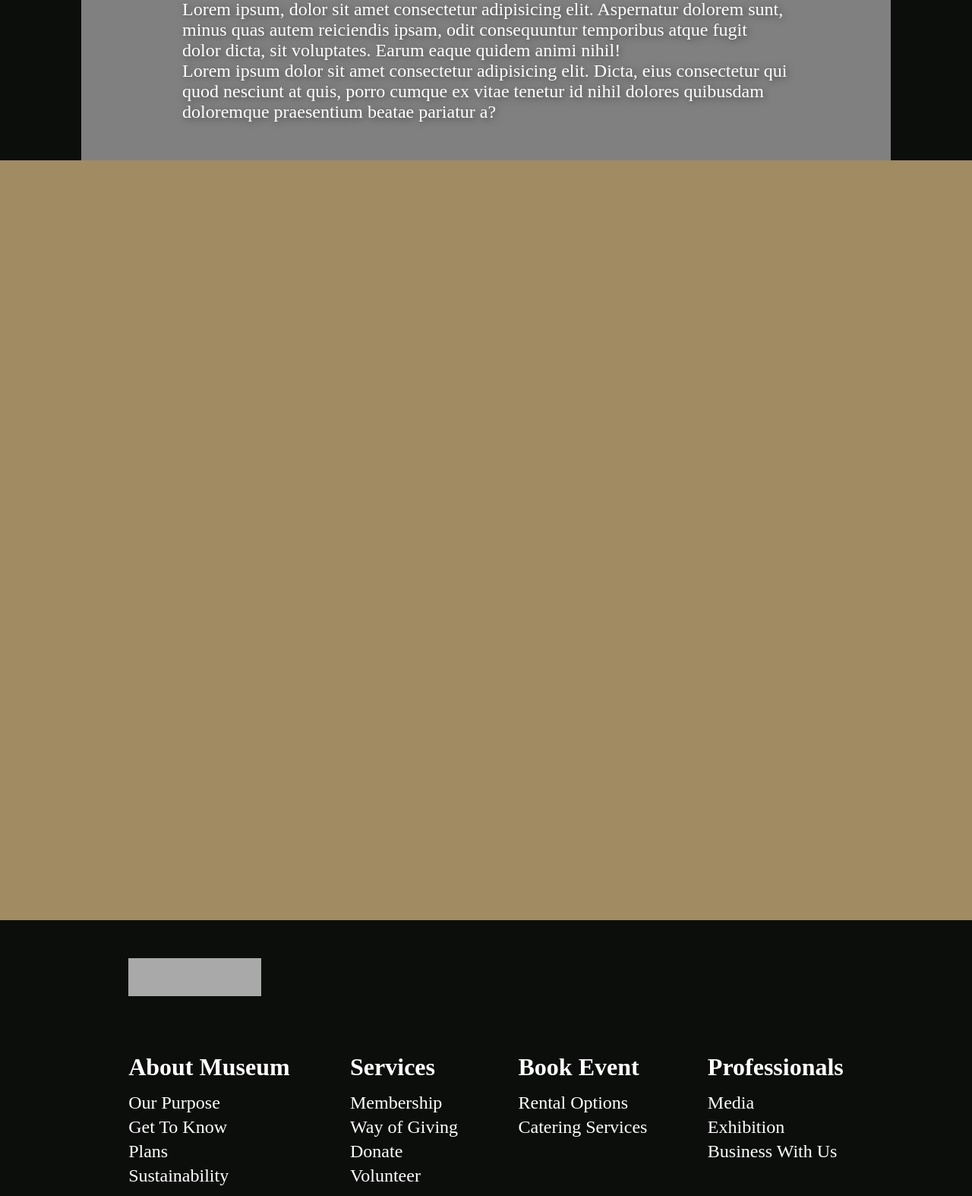
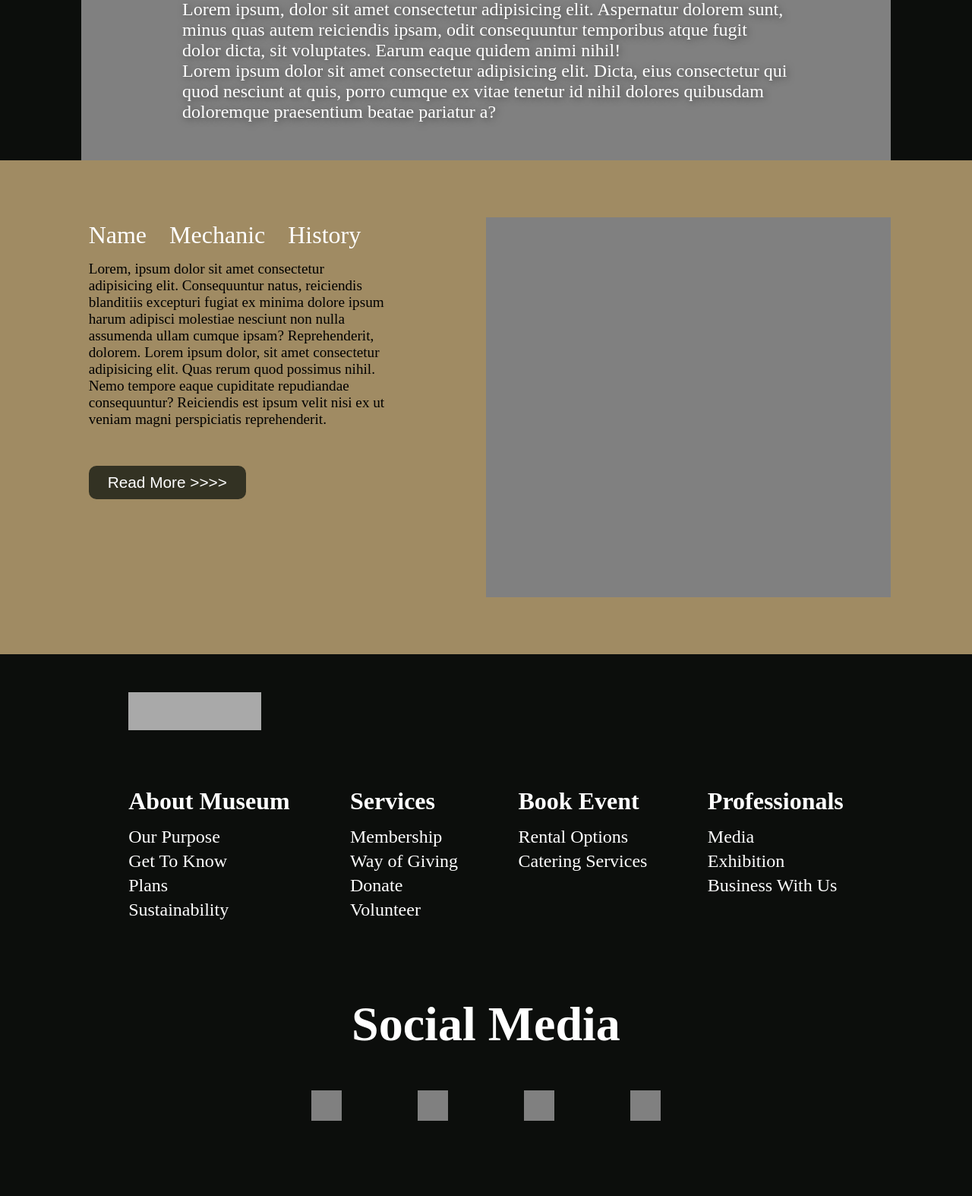
Before and after one commit to TBenipal/FIP_London-Aviation-Museum, a PHP site: page /airplane.html in a window 1280 px wide. Shown: the part 689-2263 px from the top of the page at 76% size. After the commit the page ends 2164 px from the top, so only its background shows below. Run offline with PHP 8.4, Linux system fonts and the light colour scheme.

Commit message:
Updated HTML, CSS/SASS
Updated HTML, CSS/SASS. Created the section 2

```diff
--- a/airplane.html
+++ b/airplane.html
@@ -49,7 +49,18 @@
 </section>
 
         <section id="section-2" class="grid-con">
+            <div id="#s2-navbar" class="l-col-start-2 l-col-end-6">
+                <ul id="s2-nav">
+                    <li class="nav-item"><a>Name</a></li>
+                    <li class="nav-item"><a>Mechanic</a></li>
+                    <li class="nav-item"><a>History</a></li>
+                </ul>
+                <p id="s2-text">Lorem, ipsum dolor sit amet consectetur adipisicing elit. Consequuntur natus, reiciendis blanditiis excepturi fugiat ex minima dolore ipsum harum adipisci molestiae nesciunt non nulla assumenda ullam cumque ipsam? Reprehenderit, dolorem. Lorem ipsum dolor, sit amet consectetur adipisicing elit. Quas rerum quod possimus nihil. Nemo tempore eaque cupiditate repudiandae consequuntur? Reiciendis est ipsum velit nisi ex ut veniam magni perspiciatis reprehenderit.</p>
+                <button id="s2-btn">Read More >>>></button>
+            </div>
+            <div id="s2-block" class="l-col-start-7 l-col-end-12"></div>
 
+            </div>
         </section>
     </main>
 
--- a/css/main.css
+++ b/css/main.css
@@ -47,24 +47,24 @@ ul, li {
     display: flex;
     flex-direction: row;
   }
-  #sidebar a {
+  .nav-item a {
     font-size: 22px;
     color: white;
     text-decoration: none;
     width: 100%;
     cursor: pointer;
   }
-  #sidebar ul li a {
+  .nav-item a {
     position: relative;
     display: inline-block;
     padding: 5px 10px;
     color: white;
     text-decoration: none;
   }
-  #sidebar ul li a:hover {
+  .nav-item a:hover {
     color: #A08B63;
   }
-  #sidebar ul li a::after {
+  .nav-item a::after {
     content: "";
     position: absolute;
     bottom: 0;
@@ -74,7 +74,7 @@ ul, li {
     background-color: #A08B63;
     transition: width 0.3s ease;
   }
-  #sidebar ul li a:hover::after {
+  .nav-item a:hover::after {
     width: 100%;
     left: 0;
     right: 0;
@@ -453,6 +453,42 @@ ul, li {
   }
   #section-2 {
     background-color: #A08B63;
-    height: 1000px;
+    height: auto;
+    padding: 75px 0px;
+  }
+  #s2-nav {
+    display: flex;
+    flex-direction: row;
+    gap: 10px;
+  }
+  #s2-nav .nav-item a {
+    font-size: 2rem;
+  }
+  #s2-nav .nav-item a:hover {
+    color: black;
+  }
+  #s2-nav .nav-item a::after {
+    background-color: black;
+  }
+  #s2-text {
+    font-size: 1.2rem;
+    margin-left: 10px;
+    padding-right: 25px;
+    padding-top: 10px;
+  }
+  #s2-btn {
+    margin-top: 50px;
+    font-size: 1.3rem;
+    border: none;
+    padding: 10px 25px;
+    background-color: #333223;
+    color: white;
+    border-radius: 10px;
+    cursor: pointer;
+    margin-left: 10px;
+  }
+  #s2-block {
+    background-color: gray;
+    height: 500px;
   }
 }/*# sourceMappingURL=main.css.map */
--- a/sass/components/_header.scss
+++ b/sass/components/_header.scss
@@ -55,7 +55,7 @@ ul, li {
       flex-direction: row;
     }
 
-    #sidebar a {
+    .nav-item a {
       font-size: 22px;
       color: white;
       text-decoration: none;
@@ -63,7 +63,7 @@ ul, li {
       cursor: pointer;
     }
 
-  #sidebar ul li a {
+  .nav-item a {
     position: relative;
     display: inline-block;
     padding: 5px 10px;
@@ -71,11 +71,11 @@ ul, li {
     text-decoration: none;
   }
 
-  #sidebar ul li a:hover {
+  .nav-item a:hover {
     color: a.$accent-color;
   }
 
-  #sidebar ul li a::after {
+  .nav-item a::after {
     content: "";
     position: absolute;
     bottom: 0;
@@ -86,7 +86,7 @@ ul, li {
     transition: width 0.3s ease;
   }
 
-  #sidebar ul li a:hover::after {
+  .nav-item a:hover::after {
     width: 100%;
     left: 0;
     right: 0;
--- a/sass/pages/_airplane.scss
+++ b/sass/pages/_airplane.scss
@@ -46,6 +46,50 @@
 
     #section-2 {
         background-color: a.$accent-color;
-        height: 1000px;
+        height: auto;
+        padding: 75px 0px;
+    }
+
+    #s2-nav {
+        display: flex;
+        flex-direction: row;
+        gap: 10px;
+    }
+
+    #s2-nav .nav-item a {
+        font-size: 2rem;
+    }
+
+    #s2-nav .nav-item a:hover {
+        color: black;
+    }
+
+    #s2-nav .nav-item a::after {
+        background-color: black;
+    }
+
+    #s2-text {
+        font-size: 1.2rem;
+        margin-left: 10px;
+        padding-right: 25px;
+        padding-top: 10px;
+    }
+
+    #s2-btn {
+        margin-top: 50px;
+        font-size: 1.3rem;
+        border: none;
+        padding: 10px 25px;
+        background-color: a.$secondary-color;
+        color: white;
+        border-radius: 10px;
+        cursor: pointer;
+        margin-left: 10px;
+
+    }
+
+    #s2-block {
+        background-color: gray;
+        height: 500px;
     }
 }
```
Also changed, not shown: 1 other file.
